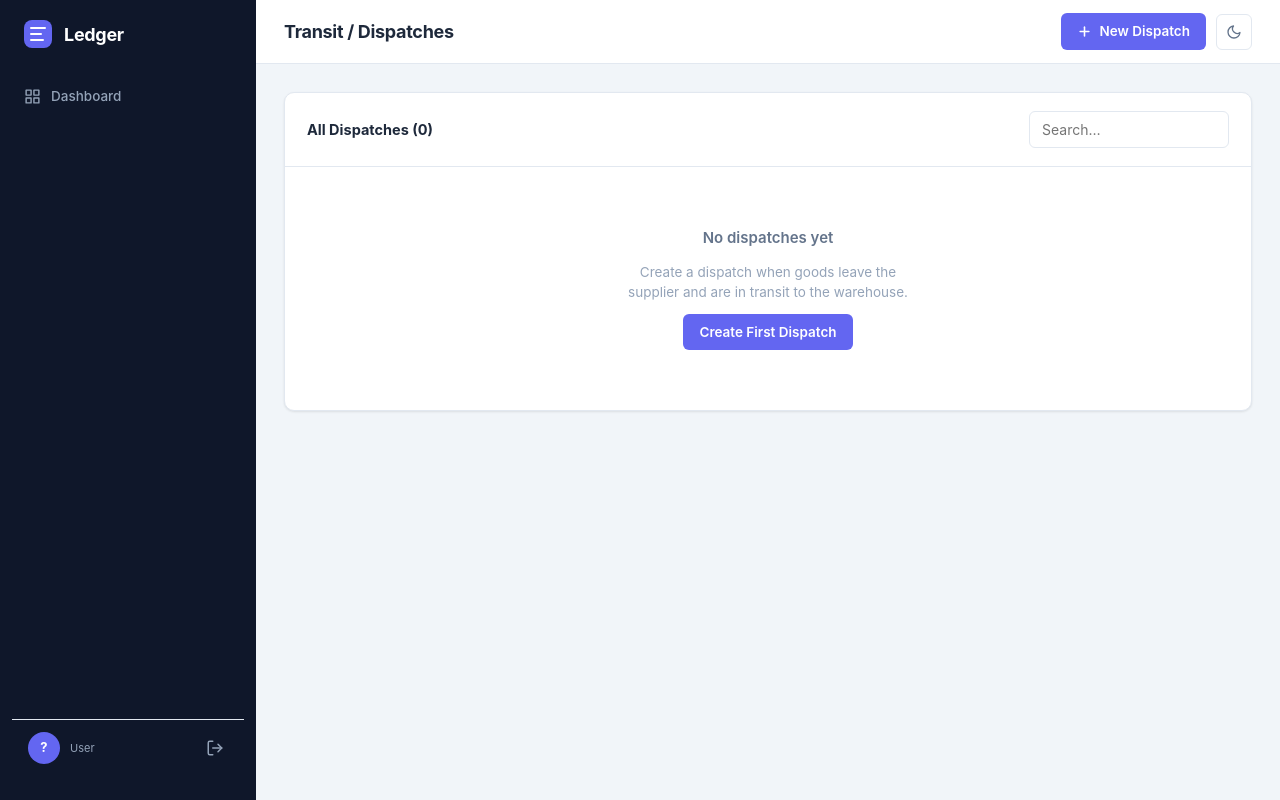
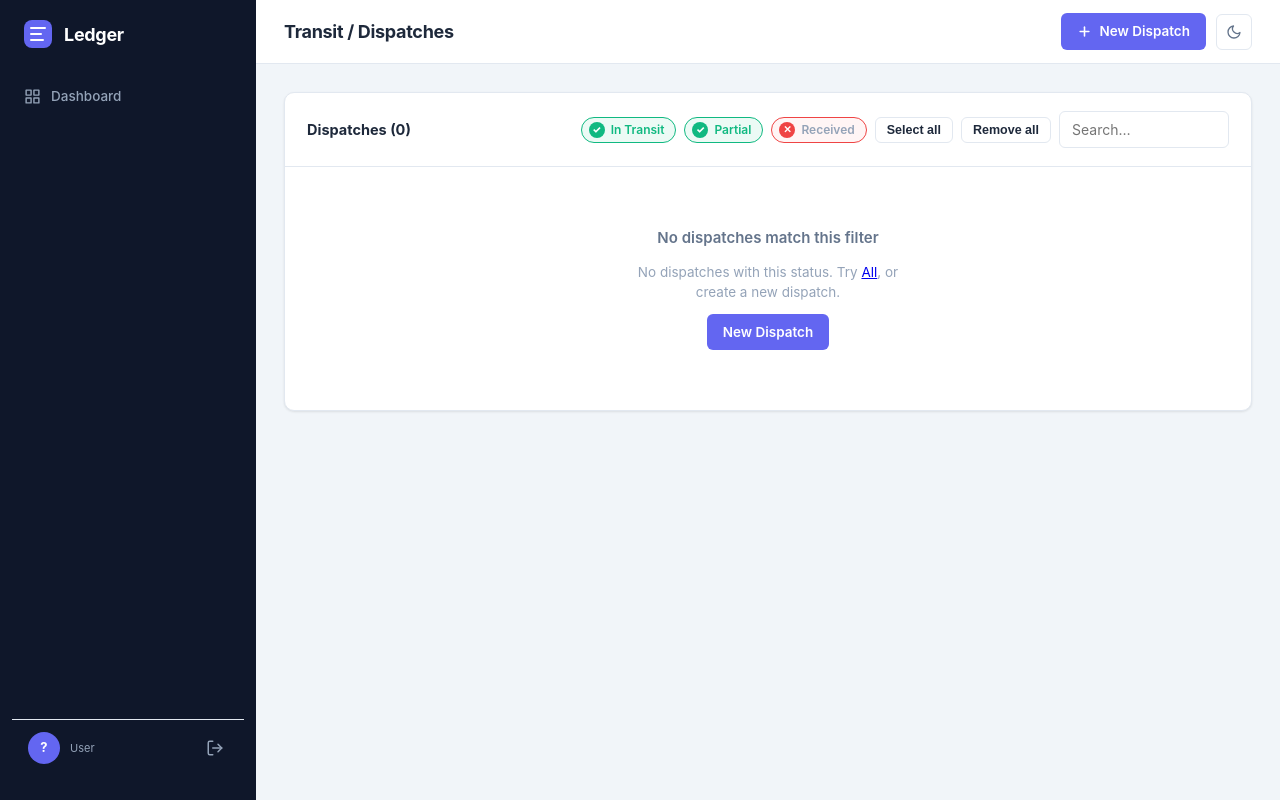
Before and after one commit to InFaNsO/Accountant, a Python web app: template app/templates/transit/list.html in a window 1280 px wide. Run offline with Jinja, Linux system fonts and the light colour scheme; the template is opened without the code that fills it, so the values that code supplies are empty.

Commit message:
Transit list: tick/cross status filter + nearest-arrival ordering
- Each status (In Transit / Partial / Received) is a clickable chip that
  cycles tick (included) / cross (excluded). Received starts excluded.
- Select all / Remove all buttons; live count + search combine with it.
- Filtering is client-side (no reload).
- Dispatches ordered by expected arrival, nearest first (undated last).

Co-Authored-By: Claude Opus 4.8 <noreply@anthropic.com>

```diff
--- a/app/routes/transit.py
+++ b/app/routes/transit.py
@@ -42,6 +42,7 @@ def _parse_items(form):
 @login_required
 @permission_required("transit", "view")
 def list_transit():
+    # All dispatches (ordered by nearest arrival); status filtering is done client-side.
     dispatches = transit_service.get_all_dispatches()
     return render_template("transit/list.html", dispatches=dispatches)
 
--- a/app/templates/transit/list.html
+++ b/app/templates/transit/list.html
@@ -8,10 +8,27 @@
   </a>
 {% endblock %}
 {% block content %}
+<style>
+  .status-toggle { display:inline-flex; align-items:center; gap:6px; cursor:pointer; user-select:none;
+    border:1px solid var(--border); border-radius:16px; padding:3px 11px 3px 7px; font-size:12px; font-weight:600; }
+  .status-toggle .tickbox { display:inline-flex; width:16px; height:16px; align-items:center; justify-content:center;
+    border-radius:50%; font-size:10px; font-weight:800; color:#fff; }
+  .status-toggle.on  { border-color:var(--success); color:var(--success); background:rgba(16,185,129,.08); }
+  .status-toggle.on  .tickbox { background:var(--success); }
+  .status-toggle.off { border-color:var(--danger); color:var(--text-muted); background:rgba(239,68,68,.05); }
+  .status-toggle.off .tickbox { background:var(--danger); }
+</style>
 <div class="card">
-  <div class="card-header">
-    <span class="card-title">All Dispatches ({{ dispatches|length }})</span>
-    <input type="search" placeholder="Search…" style="width:200px" oninput="filterTable(this.value,'dispTable')">
+  <div class="card-header" style="flex-wrap:wrap;gap:10px">
+    <span class="card-title">Dispatches (<span id="dispCount">{{ dispatches|length }}</span>)</span>
+    <div style="display:flex;align-items:center;gap:8px;flex-wrap:wrap;margin-left:auto">
+      <span class="status-toggle on"  data-status="in_transit"         onclick="toggleStatus(this)" title="Toggle In Transit"><span class="tickbox">✓</span>In Transit</span>
+      <span class="status-toggle on"  data-status="partially_received" onclick="toggleStatus(this)" title="Toggle Partial"><span class="tickbox">✓</span>Partial</span>
+      <span class="status-toggle off" data-status="received"           onclick="toggleStatus(this)" title="Toggle Received"><span class="tickbox">✕</span>Received</span>
+      <button type="button" class="btn btn-secondary btn-sm" onclick="setAllStatuses(true)">Select all</button>
+      <button type="button" class="btn btn-secondary btn-sm" onclick="setAllStatuses(false)">Remove all</button>
+      <input type="search" id="dispSearch" placeholder="Search…" style="width:170px" oninput="applyFilters()">
+    </div>
   </div>
   {% if dispatches %}
   <div class="table-wrap">
@@ -29,7 +46,7 @@
       </thead>
       <tbody>
         {% for d in dispatches %}
-        <tr>
+        <tr data-status="{{ d.status }}">
           <td class="fw-700">
             <a href="{{ url_for('transit.detail', dispatch_id=d.id) }}" style="color:var(--accent);text-decoration:none">{{ d.name }}</a>
           </td>
@@ -66,10 +83,58 @@
   </div>
   {% else %}
   <div class="empty-state">
+    {% if status != 'all' %}
+    <h3>No dispatches match this filter</h3>
+    <p>No dispatches with this status. Try <a href="{{ url_for('transit.list_transit', status='all') }}">All</a>, or create a new dispatch.</p>
+    {% else %}
     <h3>No dispatches yet</h3>
     <p>Create a dispatch when goods leave the supplier and are in transit to the warehouse.</p>
-    <a href="{{ url_for('transit.new_dispatch') }}" class="btn btn-primary">Create First Dispatch</a>
+    {% endif %}
+    <a href="{{ url_for('transit.new_dispatch') }}" class="btn btn-primary">New Dispatch</a>
   </div>
   {% endif %}
 </div>
 {% endblock %}
+
+{% block scripts %}
+<script>
+function _activeStatuses() {
+  var set = {};
+  document.querySelectorAll('.status-toggle.on').forEach(function (el) { set[el.dataset.status] = true; });
+  return set;
+}
+
+// Combined status (tick/cross) + search filter
+function applyFilters() {
+  var searchEl = document.getElementById('dispSearch');
+  var q = (searchEl ? searchEl.value : '').toLowerCase().trim();
+  var active = _activeStatuses();
+  var visible = 0;
+  document.querySelectorAll('#dispTable tbody tr').forEach(function (tr) {
+    var okStatus = !!active[tr.dataset.status || ''];
+    var okText   = !q || tr.textContent.toLowerCase().indexOf(q) >= 0;
+    var show = okStatus && okText;
+    tr.style.display = show ? '' : 'none';
+    if (show) visible++;
+  });
+  var cnt = document.getElementById('dispCount');
+  if (cnt) cnt.textContent = visible;
+}
+
+function _setTick(el, on) {
+  el.classList.toggle('on', on);
+  el.classList.toggle('off', !on);
+  var b = el.querySelector('.tickbox');
+  if (b) b.textContent = on ? '✓' : '✕';
+}
+
+// Clicking a status chip cycles tick ⇄ cross
+function toggleStatus(el) { _setTick(el, !el.classList.contains('on')); applyFilters(); }
+function setAllStatuses(on) {
+  document.querySelectorAll('.status-toggle').forEach(function (el) { _setTick(el, on); });
+  applyFilters();
+}
+
+document.addEventListener('DOMContentLoaded', applyFilters);
+</script>
+{% endblock %}
```
Also changed, not shown: app/services/transit_service.py (+20 -8 lines).
